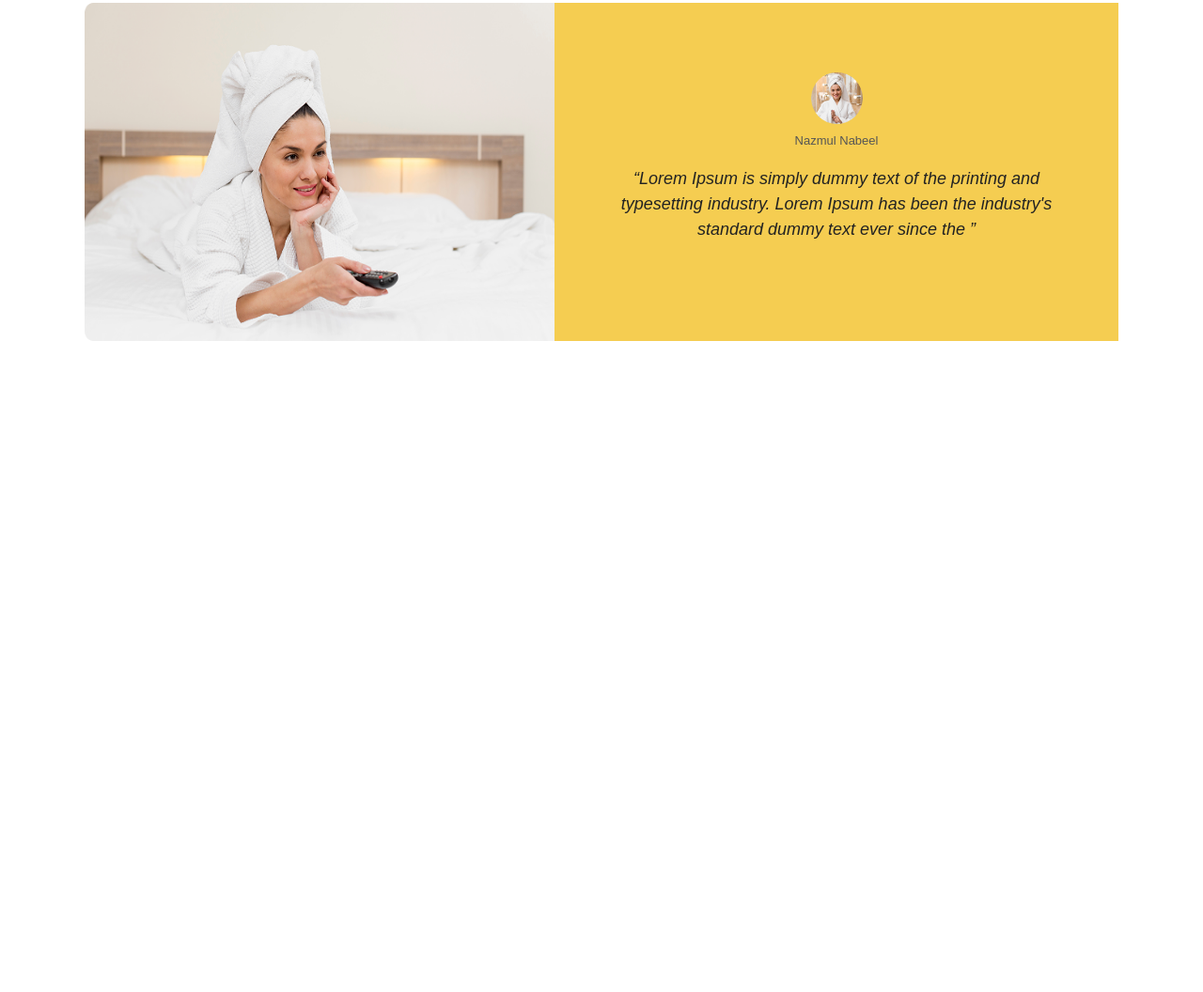
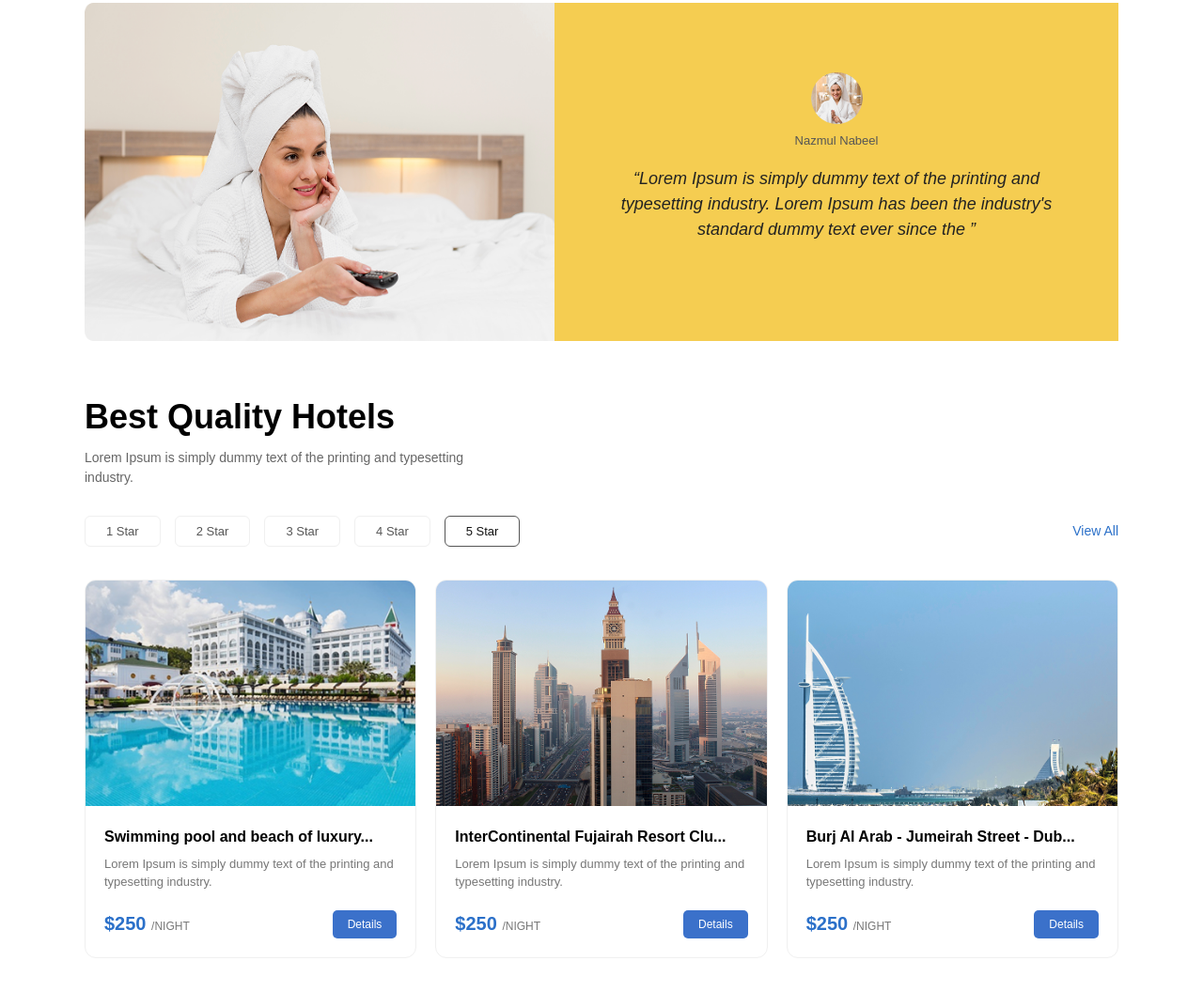
Before and after one commit to nasrullo006/H-W11, a plain HTML site: page index.html in a window 1280 px wide. Shown: the part 1758-2814 px from the top of the page at 94% size. Before the commit the page ends 2181 px from the top, so only its background shows below. Drawn offline with Linux system fonts and the light colour scheme.

Commit message:
section6

```diff
--- a/index.html
+++ b/index.html
@@ -144,6 +144,60 @@
             </div>
         </div>
 
+        <div class="t61">
+            <h2 class="t62">Best Quality Hotels</h2>
+            <p class="t63">Lorem Ipsum is simply dummy text of the printing and typesetting industry.</p>
+
+            <div class="t64">
+                <div class="t65">
+                    <button class="t66">1 Star</button>
+                    <button class="t66">2 Star</button>
+                    <button class="t66">3 Star</button>
+                    <button class="t66">4 Star</button>
+                    <button class="t67">5 Star</button>
+                </div>
+                <p class="t68">View All</p>
+            </div>
+
+        <div class="t69">
+            <div class="t70">
+                <img class="t71" src="./Image (15).png" alt="Hotel">
+                <div class="t72">
+                    <h3 class="t73">Swimming pool and beach of luxury...</h3>
+                    <p class="t74">Lorem Ipsum is simply dummy text of the printing and typesetting industry.</p>
+                    <div class="t75">
+                        <p class="t76">$250 <span class="t77">/NIGHT</span></p>
+                        <button class="t78">Details</button>
+                    </div>
+                </div>
+            </div>
+
+            <div class="t70">
+                <img class="t71" src="./Image (16).png" alt="Hotel">
+                <div class="t72">
+                    <h3 class="t73">InterContinental Fujairah Resort Clu...</h3>
+                    <p class="t74">Lorem Ipsum is simply dummy text of the printing and typesetting industry.</p>
+                    <div class="t75">
+                        <p class="t76">$250 <span class="t77">/NIGHT</span></p>
+                        <button class="t78">Details</button>
+                    </div>
+                </div>
+            </div>
+
+            <div class="t70">
+                <img class="t71" src="./Image (17).png" alt="Hotel">
+                <div class="t72">
+                    <h3 class="t73">Burj Al Arab - Jumeirah Street - Dub...</h3>
+                    <p class="t74">Lorem Ipsum is simply dummy text of the printing and typesetting industry.</p>
+                    <div class="t75">
+                        <p class="t76">$250 <span class="t77">/NIGHT</span></p>
+                        <button class="t78">Details</button>
+                    </div>
+                </div>
+            </div>
+        </div>
+    </div>
+
 
 
 </body>
--- a/style.css
+++ b/style.css
@@ -357,3 +357,120 @@
     line-height: 1.5;
     margin-bottom: 30px;
 }
+.t61 {
+    max-width: 1100px;
+    margin: 60px auto;
+}
+
+.t62 {
+    font-size: 36px;
+    margin-bottom: 12px;
+}
+
+.t63 {
+    width: 450px;
+    font-size: 14px;
+    color: #666;
+    line-height: 1.5;
+    margin-bottom: 30px;
+}
+
+.t64 {
+    display: flex;
+    justify-content: space-between;
+    align-items: center;
+    margin-bottom: 35px;
+}
+
+.t65 {
+    display: flex;
+    gap: 15px;
+}
+
+.t66 {
+    padding: 8px 22px;
+    background: white;
+    border: 1px solid #f0f0f0;
+    border-radius: 6px;
+    font-size: 13px;
+    color: #555;
+    cursor: pointer;
+}
+
+.t67 {
+    padding: 8px 22px;
+    background: white;
+    border: 1px solid #555;
+    border-radius: 6px;
+    font-size: 13px;
+    color: #111;
+    cursor: pointer;
+}
+
+.t68 {
+    color: #2b70c9;
+    font-size: 14px;
+    cursor: pointer;
+}
+
+.t69 {
+    display: flex;
+    gap: 20px;
+}
+
+.t70 {
+    width: 33.3%;
+    border: 1px solid #f0f0f0;
+    border-radius: 12px;
+    overflow: hidden;
+}
+
+.t71 {
+    width: 100%;
+    height: 240px;
+    object-fit: cover;
+}
+
+.t72 {
+    padding: 20px;
+}
+
+.t73 {
+    font-size: 16px;
+    margin-bottom: 10px;
+}
+
+.t74 {
+    font-size: 13px;
+    color: #777;
+    line-height: 1.5;
+    margin-bottom: 20px;
+}
+
+.t75 {
+    display: flex;
+    justify-content: space-between;
+    align-items: center;
+}
+
+.t76 {
+    font-size: 20px;
+    font-weight: bold;
+    color: #2b70c9;
+}
+
+.t77 {
+    font-size: 12px;
+    font-weight: normal;
+    color: #777;
+}
+
+.t78 {
+    background: #3b71ca;
+    color: white;
+    border: none;
+    padding: 8px 16px;
+    border-radius: 5px;
+    font-size: 12px;
+    cursor: pointer;
+}
```
